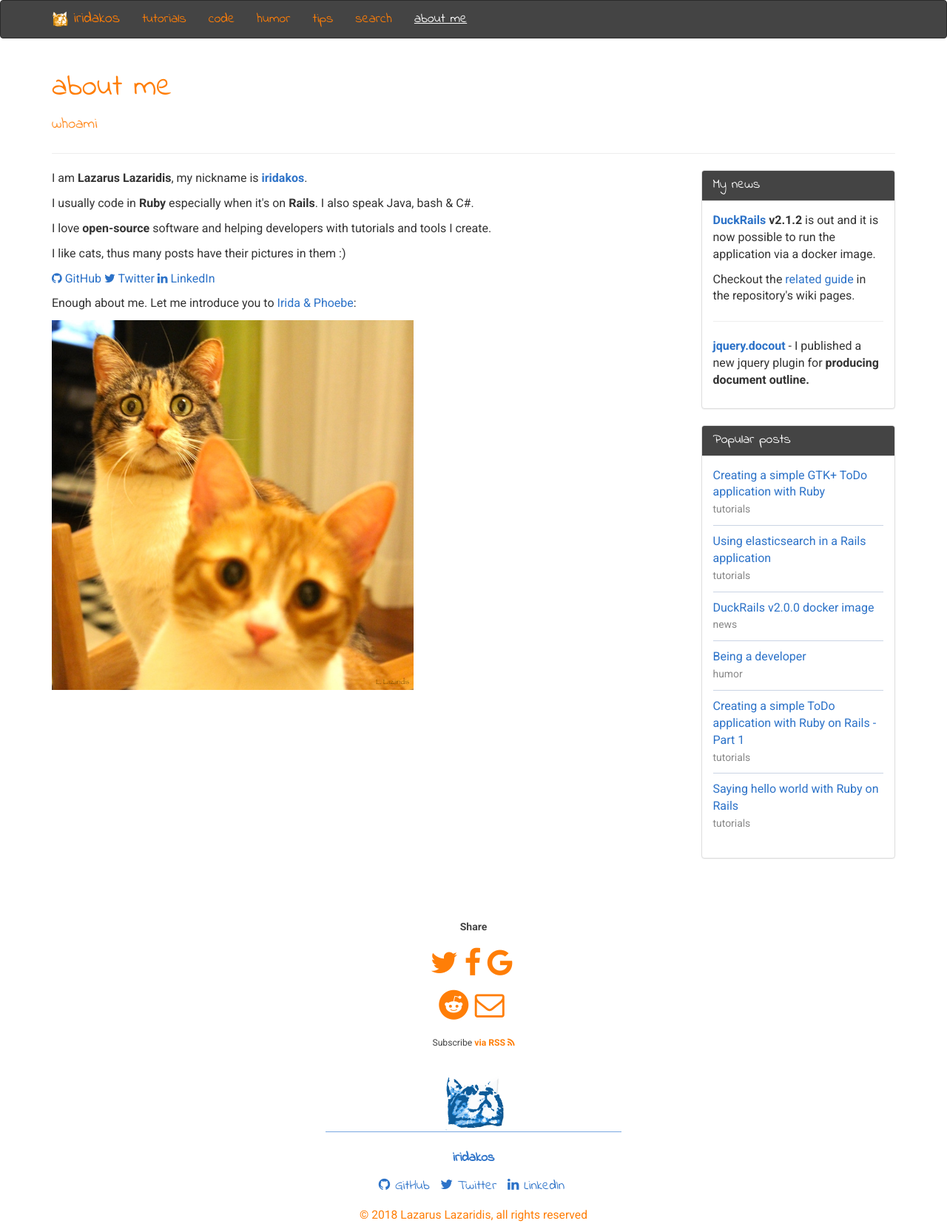
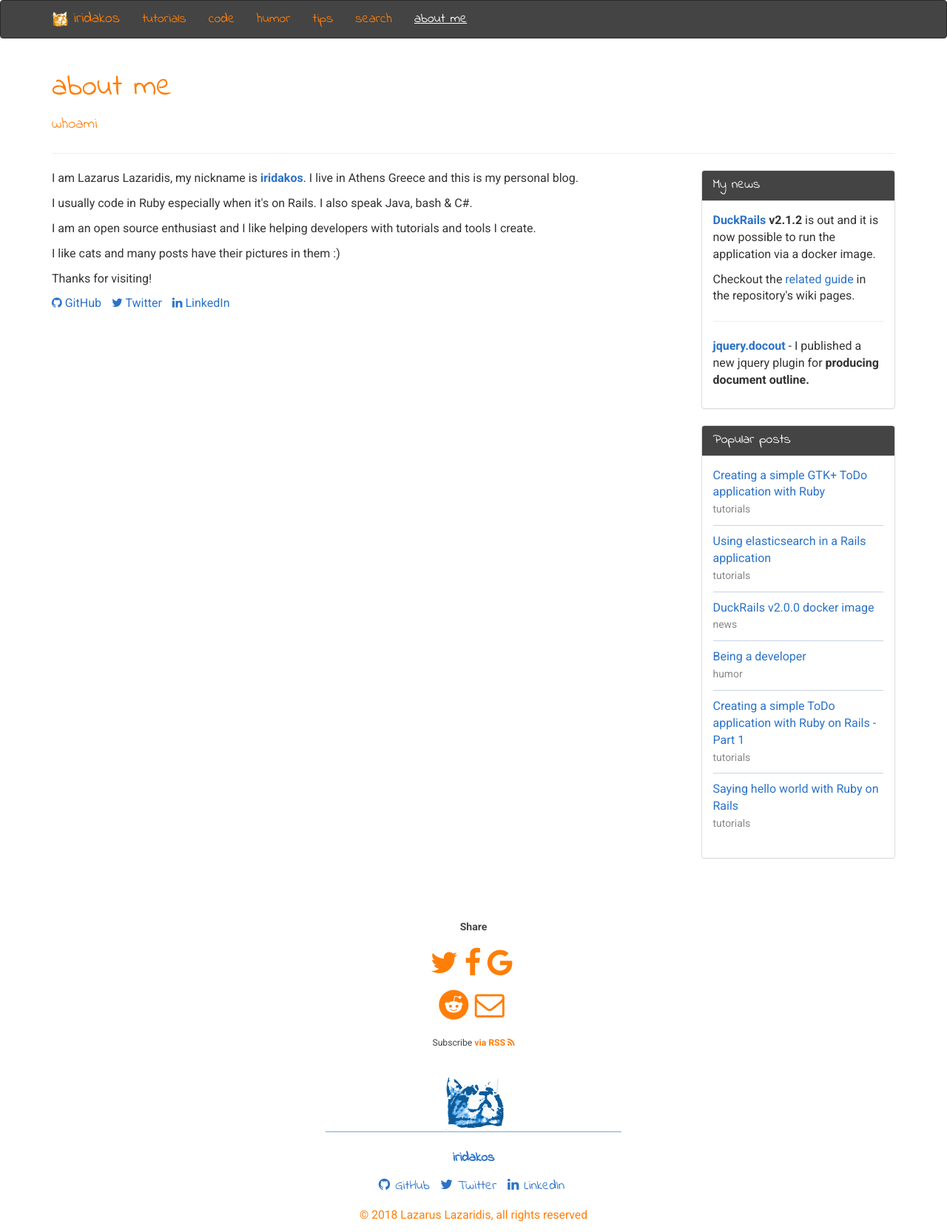
Before and after one commit to iridakos/iridakos.github.io, a Jekyll site: the page built from _pages/10-about.html, in a window 1280 px wide. Shown: the whole page at 74% size. Built offline with Jekyll 4.4.1, drawn with Linux system fonts in a browser that asks for light colours; nearby versions of some CDN libraries; comment, search, counter and statistics services are not loaded.

Commit message:
About change.

```diff
--- a/_includes/footer.html
+++ b/_includes/footer.html
@@ -9,9 +9,9 @@
                 </div>
 
                 <ul class="list-unstyled list-inline">
-                    <li><a href="https://www.github.com/iridakos/"><i class="fa fa-github" aria-hidden="true"></i> GitHub</a></li>
-                    <li><a href="https://www.twitter.com/lazaru_s/"><i class="fa fa-twitter" aria-hidden="true"></i> Twitter</a></li>
-                    <li><a href="https://www.linkedin.com/in/lazaruslazaridis/"><i class="fa fa-linkedin" aria-hidden="true"></i> LinkedIn</a></li>
+                    <li><a class="ga-event-link" data-event-category="Footer links" data-event-action="click" data-event-label="GitHub" href="https://www.github.com/iridakos/"><i class="fa fa-github" aria-hidden="true"></i> GitHub</a></li>
+                    <li><a class="ga-event-link" data-event-category="Footer links" data-event-action="click" data-event-label="Twitter" href="https://www.twitter.com/lazaru_s/"><i class="fa fa-twitter" aria-hidden="true"></i> Twitter</a></li>
+                    <li><a class="ga-event-link" data-event-category="Footer links" data-event-action="click" data-event-label="LinkedIn" href="https://www.linkedin.com/in/lazaruslazaridis/"><i class="fa fa-linkedin" aria-hidden="true"></i> LinkedIn</a></li>
                 </ul>
 
                 <p class="copyright">
--- a/_pages/10-about.html
+++ b/_pages/10-about.html
@@ -9,31 +9,25 @@ subtitle: whoami
 ---
 
 <p>
-    I am <strong>Lazarus Lazaridis</strong>, my nickname is <strong><a href="https://github.com/iridakos">iridakos</a></strong>.
+    I am Lazarus Lazaridis, my nickname is <strong><a href="https://github.com/iridakos">iridakos</a></strong>. I live in Athens Greece and this is my personal blog.
 </p>
 
 <p>
-    I usually code in <strong>Ruby</strong> especially when it's on <strong>Rails</strong>. I also speak Java, bash &amp; C#.
+    I usually code in Ruby especially when it's on Rails. I also speak Java, bash &amp; C#.
 </p>
 
 <p>
-    I love <strong>open-source</strong> software and helping developers with tutorials and tools I create.
+  I am an open source enthusiast and I like helping developers with tutorials and tools I create.
 </p>
 
 <p>
-    I like cats, thus many posts have their pictures in them :)
+    I like cats and many posts have their pictures in them :)
 </p>
 
-<p>
-  <a href="https://www.github.com/iridakos/"><i class="fa fa-github" aria-hidden="true"></i> GitHub</a>
-  <a href="https://www.twitter.com/lazaru_s/"><i class="fa fa-twitter" aria-hidden="true"></i> Twitter</a>
-  <a href="https://www.linkedin.com/in/lazaruslazaridis/"><i class="fa fa-linkedin" aria-hidden="true"></i> LinkedIn</a>
-</p>
+<p>Thanks for visiting!</p>
 
 <p>
-    Enough about me. Let me introduce you to <a href="http://irida-cat.blogspot.com" target="_blank">Irida &amp; Phoebe</a>:
-<p>
-
-<div class="text-center">
-  <img src="/assets/images/irida-phoebe.jpg" alt="Irida &amp; phoebe" style="height: 500px;" />
-</div>
+  <a class="about-me ga-event-link" data-event-category="About links" data-event-action="click" data-event-label="GitHub" href="https://www.github.com/iridakos/"><i class="fa fa-github" aria-hidden="true"></i> GitHub</a>
+  <a class="about-me ga-event-link" data-event-category="About links" data-event-action="click" data-event-label="Twitter" href="https://www.twitter.com/lazaru_s/"><i class="fa fa-twitter" aria-hidden="true"></i> Twitter</a>
+  <a class="about-me ga-event-link" data-event-category="About links" data-event-action="click" data-event-label="LinkedIn"  href="https://www.linkedin.com/in/lazaruslazaridis/"><i class="fa fa-linkedin" aria-hidden="true"></i> LinkedIn</a>
+</p>
--- a/_sass/_iridakos.scss
+++ b/_sass/_iridakos.scss
@@ -82,6 +82,10 @@ pre {
   }
 }
 
+a.about-me {
+  margin-right: 10px;
+}
+
 #disqus_thread {
   margin-top: 40px;
 }
```
Also changed, not shown: assets/images/irida-phoebe.jpg.
